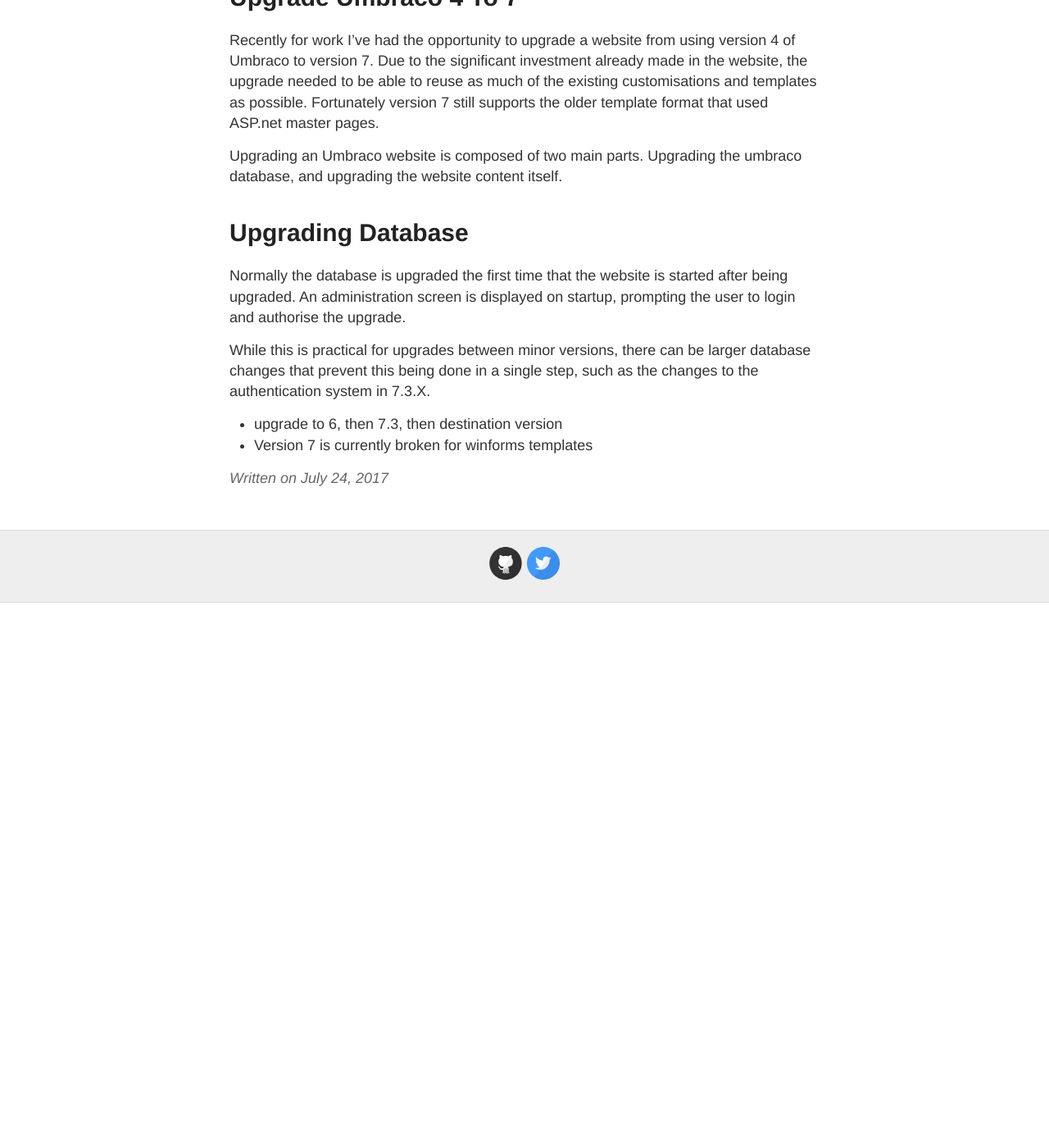
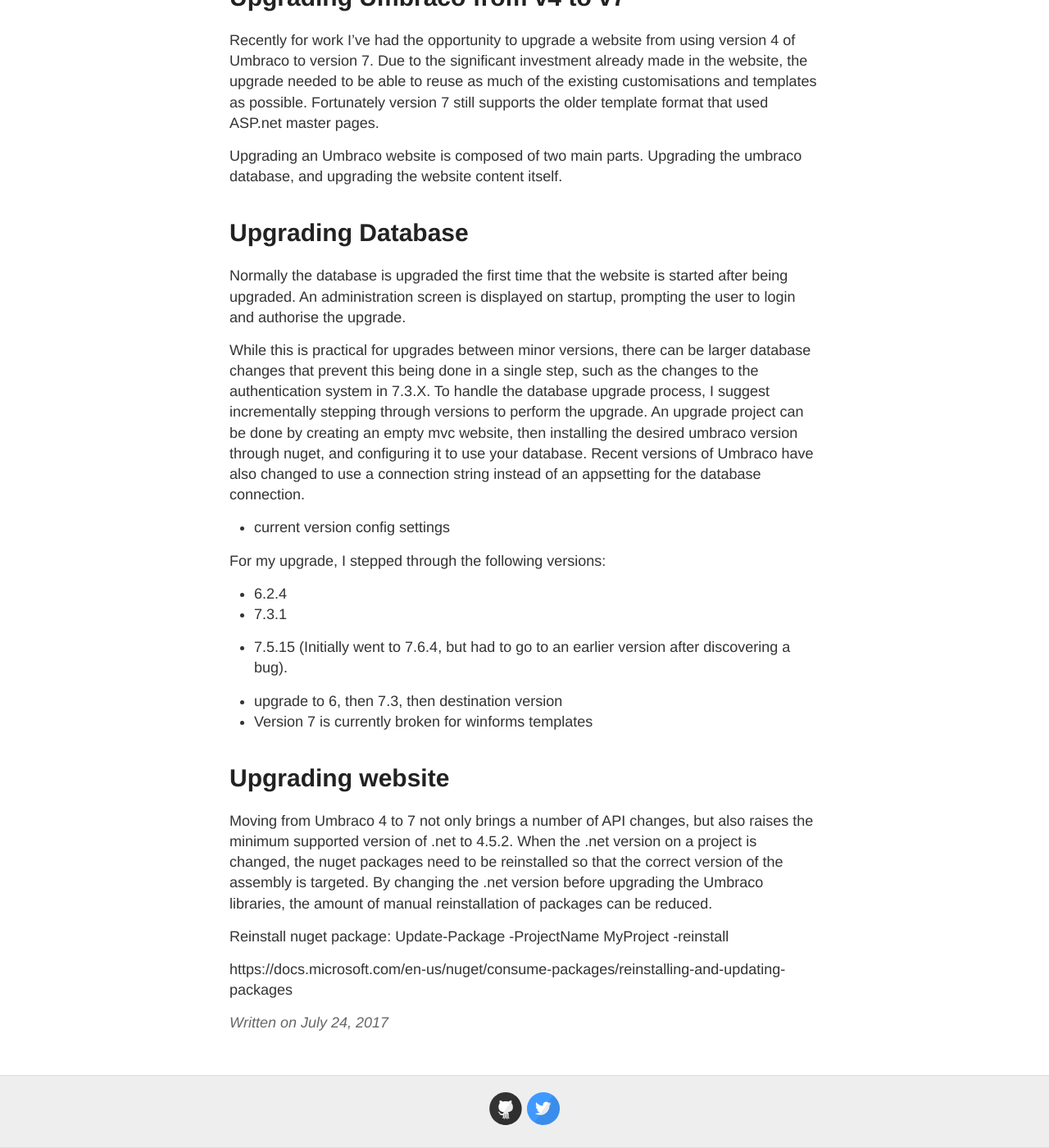
Before and after one commit to Togusa09/Togusa09.github.io, a Jekyll site: the page built from _posts/2017-7-24-Upgrade-Umbraco-4-To-7.md, in a window 1280 px wide and 1400 px high, scrolled down 190 px. Shown: the whole window at 82% size. Built offline with Jekyll 4.4.1, drawn with Linux system fonts in a browser that asks for light colours; before the commit the page ends 925 px from its top, so only the background shows below that; some of the changed text lies outside the part shown.

Commit message:
More writing

```diff
--- a/_posts/2017-7-24-Upgrade-Umbraco-4-To-7.md
+++ b/_posts/2017-7-24-Upgrade-Umbraco-4-To-7.md
@@ -1,6 +1,6 @@
 ---
 layout: post
-intro: Upgrading Umbraco from v4 to v7
+title: Upgrading Umbraco from v4 to v7
 ---
 
 Recently for work I've had the opportunity to upgrade a website from using version 4 of Umbraco to version 7. Due to the significant investment already made in the website, the upgrade needed to be able to  reuse as much of the existing customisations and templates as possible. Fortunately version 7 still supports the older template format that used ASP.net master pages.
@@ -11,5 +11,22 @@ Upgrading an Umbraco website is composed of two main parts. Upgrading the umbrac
 Normally the database is upgraded the first time that the website is started after being upgraded. An administration screen is displayed on startup, prompting the user to login and authorise the upgrade.
 
 While this is practical for upgrades between minor versions, there can be larger database changes that prevent this being done in a single step, such as the changes to the authentication system in 7.3.X.
+To handle the database upgrade process, I suggest incrementally stepping through versions to perform the upgrade. An upgrade project can be done by creating an empty mvc website, then installing the desired umbraco version through nuget, and configuring it to use your database. Recent versions of Umbraco have also changed to use a connection string instead of an appsetting for the database connection.
+
+ - current version config settings
+
+For my upgrade, I stepped through the following versions:
+- 6.2.4
+- 7.3.1
+- 7.5.15 (Initially went to 7.6.4, but had to go to an earlier version after discovering a bug).
+
 - upgrade to 6, then 7.3, then destination version
 - Version 7 is currently broken for winforms templates
+
+# Upgrading website
+Moving from Umbraco 4 to 7 not only brings a number of API changes, but also raises the minimum supported version of .net to 4.5.2. When the .net version on a project is changed, the nuget packages need to be reinstalled so that the correct version of the assembly is targeted. By changing the .net version before upgrading the Umbraco libraries, the amount of manual reinstallation of packages can be reduced.
+
+Reinstall nuget package:
+Update-Package <package_name> -ProjectName MyProject -reinstall
+
+https://docs.microsoft.com/en-us/nuget/consume-packages/reinstalling-and-updating-packages
```
